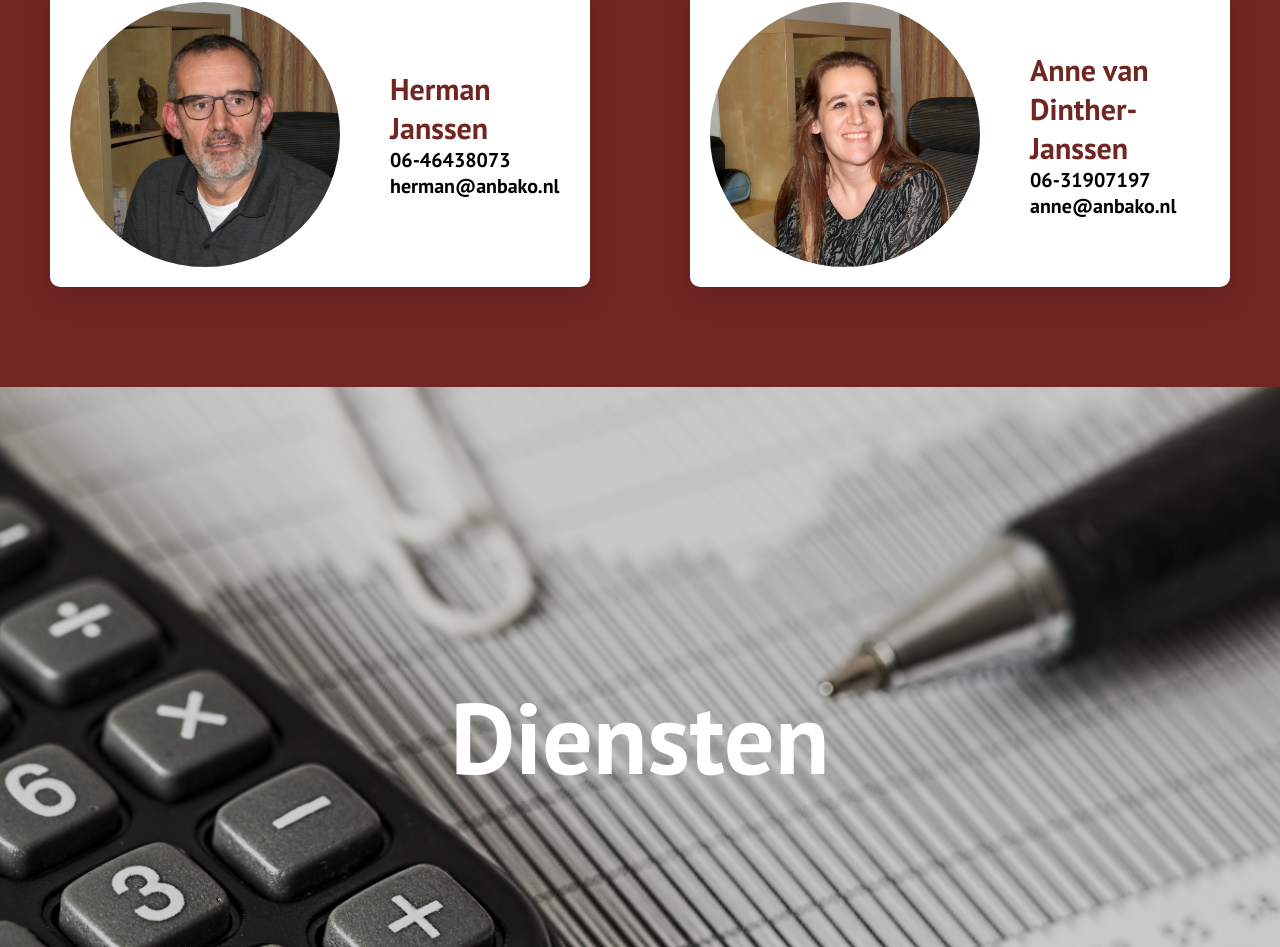
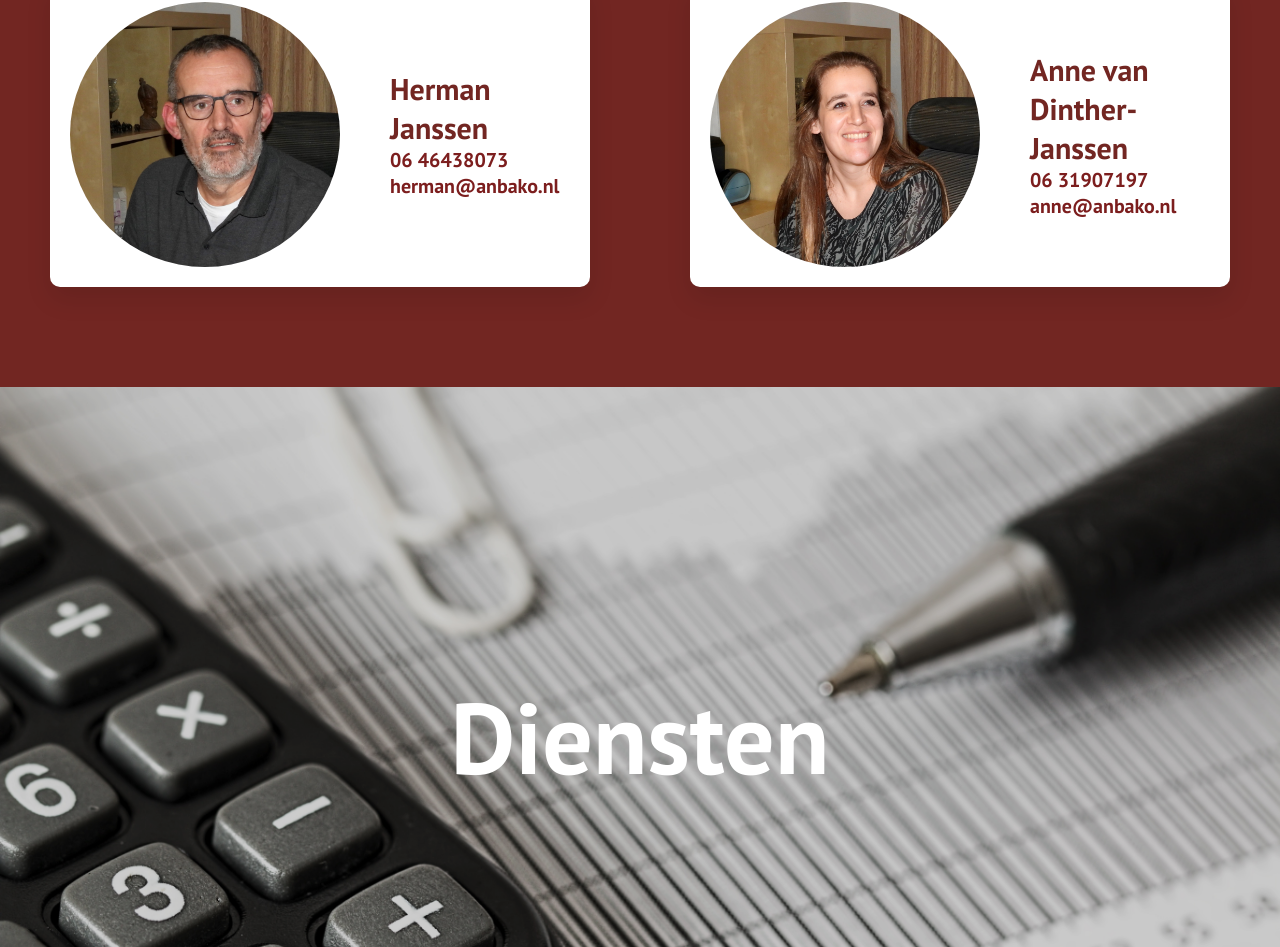
Before and after one commit to DGrunsven/Anbako, a React (Create React App) app: page / in a window 1280 px wide. Shown: the part 1443-2390 px from the top of the page. Built offline with nearby package versions, Linux system fonts and the light colour scheme.

Commit message:
Improved cards

```diff
--- a/src/Components/Cards.js
+++ b/src/Components/Cards.js
@@ -27,16 +27,16 @@ function Cards() {
               <img src={herman} alt="Herman" className='contact-foto' />
               <div className='contact-text'>
                 <p className='contact-naam'>Herman Janssen</p>
-                <p>06-46438073</p>
-                <p>herman@anbako.nl</p>
+                <a href="tel:0646438073">06 46438073</a>
+                <a href = "mailto: herman@anbako.nl">herman@anbako.nl</a>
               </div>
             </div>
             <div className='contact-card-container'>
               <img src={anne} alt="Anne" className='contact-foto' />
               <div className='contact-text'>
                 <p className='contact-naam'>Anne van Dinther-Janssen</p>
-                <p>06-31907197</p>
-                <p>anne@anbako.nl</p>
+                <a href="tel:0631907197">06 31907197</a>
+                <a href = "mailto: anne@anbako.nl">anne@anbako.nl</a>
               </div>
             </div>
           </div>
```
